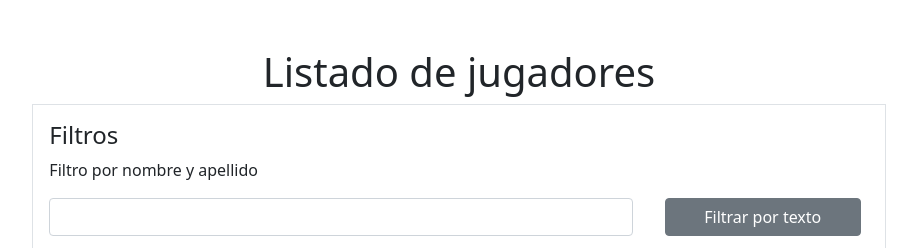
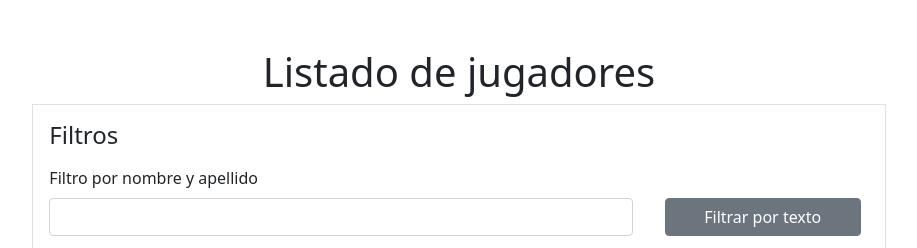
Before and after one commit to quainof/proyectodaw, an Angular app: page /jugadores in a window 1280 px wide. Shown: the top 248 px of the page, without its empty margins (181-1098 px from the left). Built offline with nearby package versions, Linux system fonts and the light colour scheme; no server answers.

Commit message:
detalles botones

```diff
--- a/src/app/jugadores/jugadores.component.html
+++ b/src/app/jugadores/jugadores.component.html
@@ -7,9 +7,9 @@
 
     <label
       for="filtro"
-      class="form-label mx-2"
+      class="form-label m-2"
     >Filtro por nombre y apellido</label>
-    <div class="d-flex gap-2 align-items-center m-2 w-100">
+    <div class="d-flex gap-2 align-items-center mx-2 w-100">
       <input
         id="filtro"
         type="text"
@@ -24,7 +24,7 @@
       />
     </div>
 
-    <div class="d-flex gap-2 align-items-center mx-2 w-100">
+    <div class="d-flex gap-2 align-items-center mx-2 mt-2 w-100">
       <label
         class="form-label w-25"
         for="disciplina"
@@ -103,7 +103,7 @@
       </div>
       <input
         type="button"
-        class="btn btn-dark"
+        class=" btn btn-dark"
         value="Limpiar filtrado"
         (click) = "onLimpiarFiltro()"
       />
```
